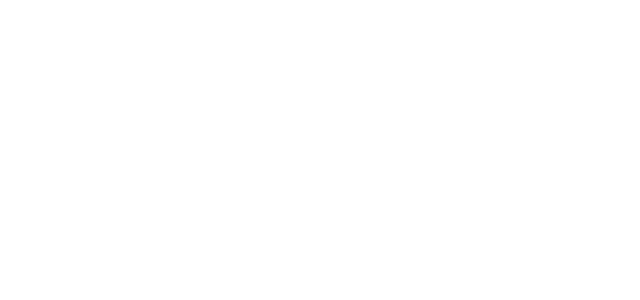
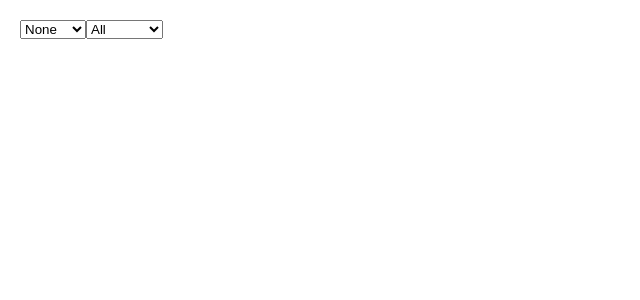
Before and after one commit to henrysqi/cats, a React (Create React App) app: page / in a window 1280 px wide. Shown: the top 300 px of the page, without its empty margins (0-640 px from the left). Built offline with nearby package versions, Linux system fonts and the light colour scheme.

Commit message:
add home options

```diff
--- a/src/components/home/Home.css
+++ b/src/components/home/Home.css
@@ -0,0 +1,3 @@
+.home {
+    padding: 20px;
+}
--- a/src/components/home/Home.js
+++ b/src/components/home/Home.js
@@ -3,25 +3,55 @@
 import {connect} from 'react-redux';
 import {bindActionCreators} from 'redux';
 
-import {getCatImages} from './../../actions/index';
+import {getCatImages, getCatFacts} from './../../actions/index';
 
 class Sample extends React.Component {
     constructor() {
         super();
         this.state = {
+            alphaSortMode: 'none',
+            viewFilter: 'default'
         }
+
+        this.changeAlphaSortMode = this.changeAlphaSortMode.bind(this);
+        this.changeViewFilter = this.changeViewFilter.bind(this);
+    }
+    componentDidLoad() {
+
+    }
+    changeAlphaSortMode(e) {
+        this.setState({
+            alphaSortMode: e.target.value
+        })
+    }
+    changeViewFilter(e) {
+        this.setState({
+            viewFilter: e.target.value
+        })
     }
     render() {
         return (
-            <div id="home">
-
+            <div className="home">
+                <div className="home-options">
+                    <select id="home-options-alphasort" value={this.state.alphaSortMode} onChange={this.changeAlphaSortMode}>
+                        <option value="" disabled>Sort By</option>
+                        <option value="none">None</option>
+                        <option value="az">A to Z</option>
+                        <option value="za">Z to A</option>
+                    </select>
+                    <select id="home-options-viewfilter" value={this.state.viewFilter} onChange={this.changeViewFilter}>
+                        <option value="" disabled>View</option>
+                        <option value="all">All</option>
+                        <option value="favorites">Favorites</option>
+                    </select>
+                </div>
             </div>
         )
     }
 }
 
 function mapDispatchToProps(dispatch) {
-    return bindActionCreators({getCatImages}, dispatch);
+    return bindActionCreators({getCatImages, getCatFacts}, dispatch);
 }
 
 function mapStateToProps(state){
--- a/src/reducers/cat.js
+++ b/src/reducers/cat.js
@@ -10,6 +10,7 @@
         case GET_CAT_FACTS:
             debugger;
             newState.catFacts = action.payload.data
+            return newState;
         default:
             return state;
     }
```
